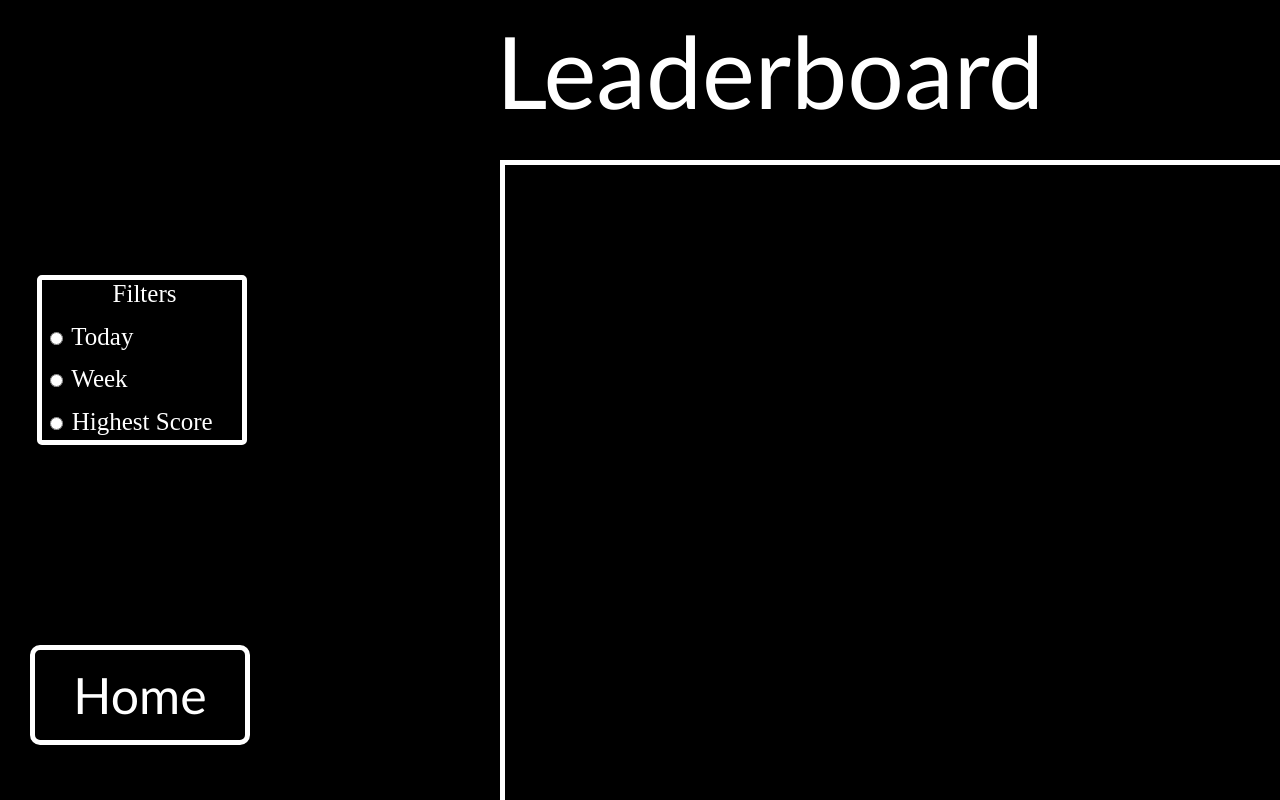
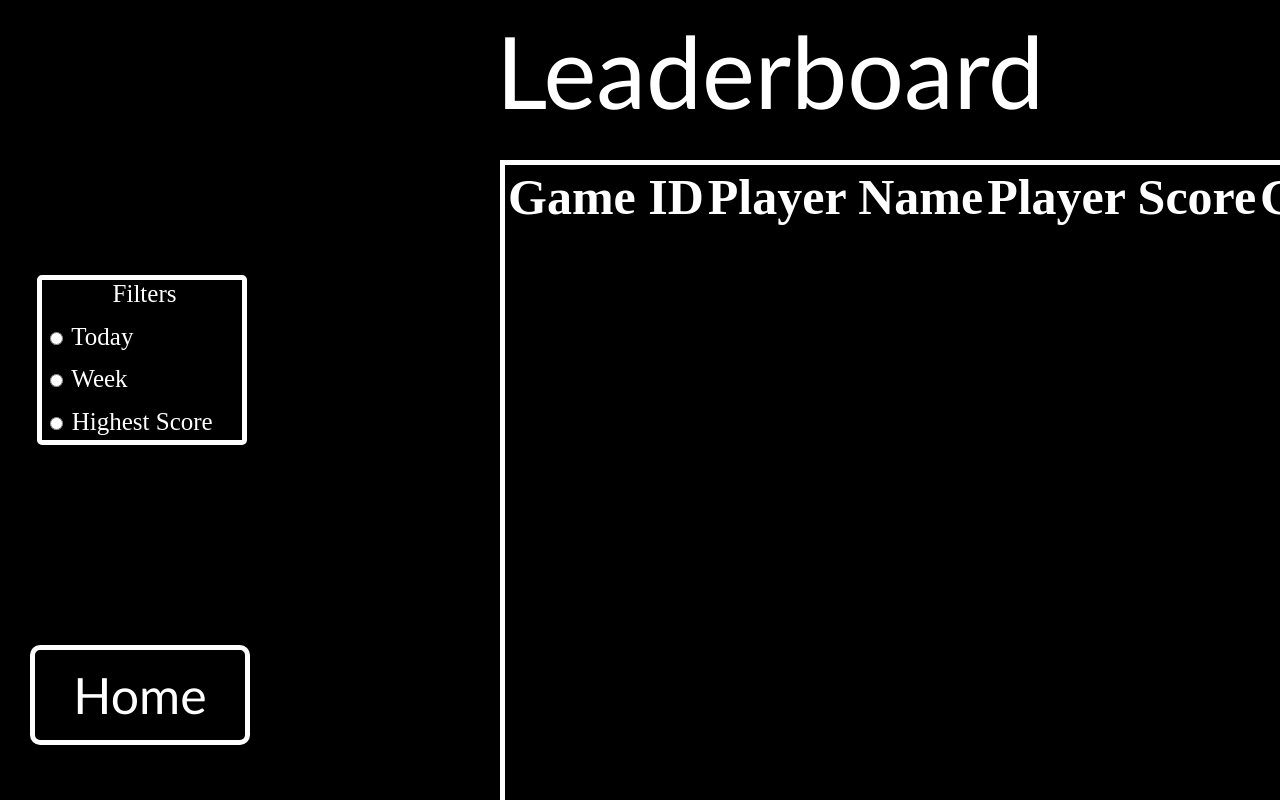
Before and after one commit to teddy7201/capstoneVersioning, a website: page public/leaderboardScreen.html in a window 1280 px wide. Drawn offline with nearby package versions, Linux system fonts and the light colour scheme; no server answers.

Commit message:
Leaderboard Update
Data Gets Printed into Table for Leaderboard. The functionality aspect of the project is done. All there's left is to make the pages look nice and responsive.

```diff
--- a/public/leaderboardScreen.html
+++ b/public/leaderboardScreen.html
@@ -49,6 +49,10 @@
             </div>
 
             <div class="leaderContainer">
+                <table id = "leaderTable">
+                    <colgroup>
+                        <col>
+                    </colgroup>
                     <thead id = boardHeader>
                         <tr>
                             <th>Game ID</th>
@@ -60,6 +64,7 @@
                     <tbody id = 'boardBody'>
 
                     </tbody>
+                </table>
             </div>
         </div>
     </div>
```
Also changed, not shown: public/leaderBoardFunction.js (+4 -3 lines). Lines whose indentation alone changed are shown as unchanged.
